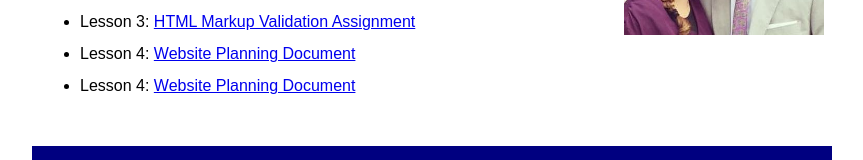
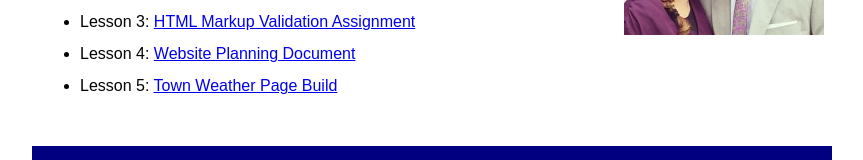
Before and after one commit to mpingel7/mpingel7.github.io, a plain HTML site: page index.html in a window 1280 px wide. Shown: the part 193-353 px from the top of the page, without its empty margins (208-1071 px from the left). Drawn offline with Linux system fonts and the light colour scheme.

Commit message:
Update index

```diff
--- a/index.html
+++ b/index.html
@@ -19,7 +19,7 @@
                     <ul>
                         <li>Lesson 3: <a href="fixedhtml.html">HTML Markup Validation Assignment</a></li>
                         <li>Lesson 4: <a href="WebsitePlanningDocument.pdf">Website Planning Document</a></li>
-                        <li>Lesson 4: <a href="WebsitePlanningDocument.pdf">Website Planning Document</a></li>
+                        <li>Lesson 5: <a href="WebsitePlanningDocument.pdf">Town Weather Page Build</a></li>
                     </ul>
                 </main>
                 <footer>
```
